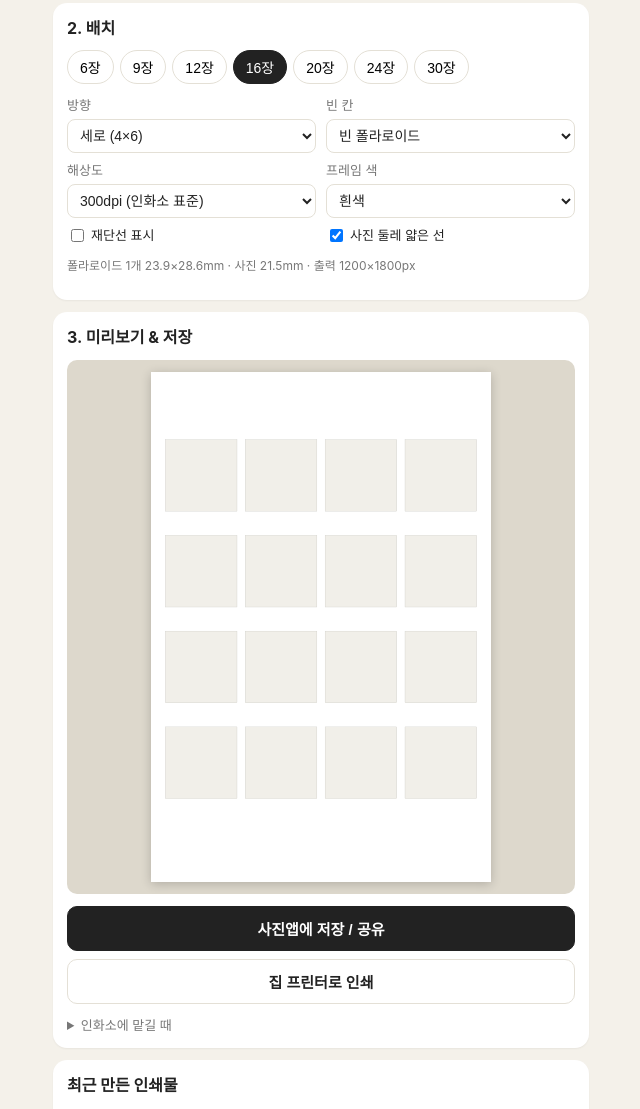
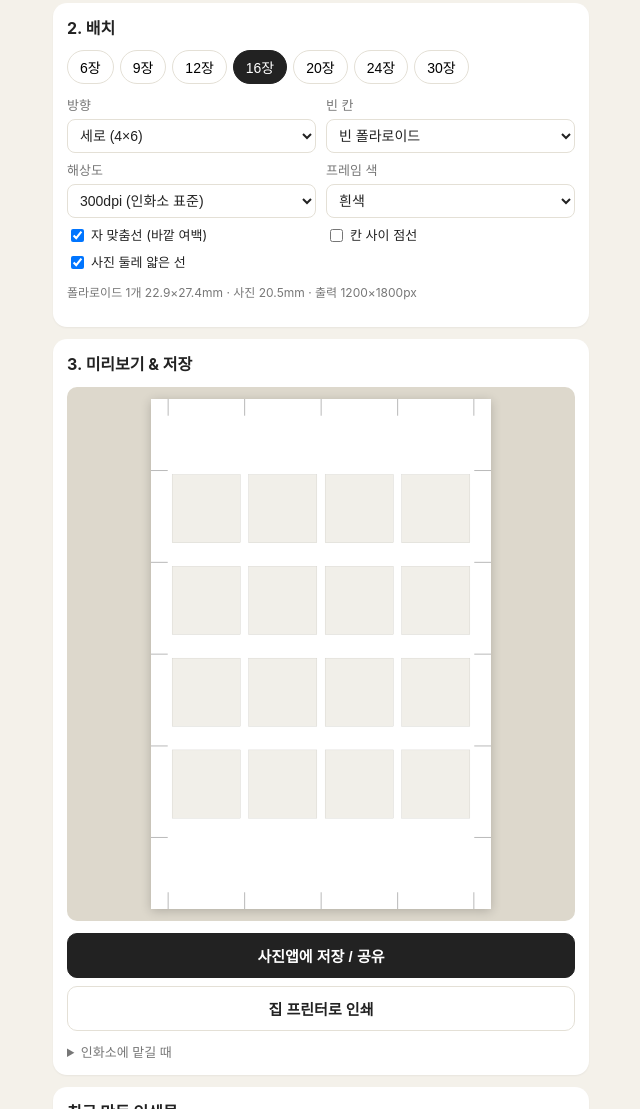
Before and after one commit to bychance11/testtest, a website built with Vite: page mini-polaroid/index.html in a window 1280 px wide. Shown: the part 238-1347 px from the top of the page, without its empty margins (319-959 px from the left). Built offline with nearby package versions, Linux system fonts and the light colour scheme.

Commit message:
Add ruler tick marks in outer margin for cutting
Draw 5mm black tick marks on all four page edges at every cell
boundary so a ruler can be aligned between opposite edges. Ticks stay
inside the outer margin and never enter the polaroid or photo area.
Outer safe margin raised from 3mm to 5mm to make room; the old dashed
cut lines across cells remain an optional, off-by-default aid.

Co-Authored-By: Claude Fable 5.1 <noreply@anthropic.com>
Claude-Session: https://claude.ai/code/session_01KBBNV1saWYwDAvNdHESpap

```diff
--- a/mini-polaroid/index.html
+++ b/mini-polaroid/index.html
@@ -71,7 +71,8 @@
             <option value="#1a1a1a">검정</option>
           </select>
         </label>
-        <label class="check"><input id="cutLines" type="checkbox" /> 재단선 표시</label>
+        <label class="check"><input id="rulerTicks" type="checkbox" checked /> 자 맞춤선 (바깥 여백)</label>
+        <label class="check"><input id="cutLines" type="checkbox" /> 칸 사이 점선</label>
         <label class="check"><input id="photoEdge" type="checkbox" checked /> 사진 둘레 얇은 선</label>
       </div>
       <p id="sizeInfo" class="muted small"></p>
@@ -94,8 +95,8 @@
         <summary>인화소에 맡길 때</summary>
         <ul>
           <li>저장된 JPEG 를 포토몬·찍스·스냅스 앱이나 키오스크에 4×6 으로 업로드합니다.</li>
-          <li>옵션은 <b>"꽉 채움"이 아니라 "여백 없이 맞춤/노컷"</b> 을 고르세요. 바깥 3mm 는 잘려도 괜찮게 만들어져 있습니다.</li>
-          <li>가위로 자를 때는 각 폴라로이드의 흰 테두리 경계를 따라 자르면 됩니다.</li>
+          <li>옵션은 <b>"꽉 채움"이 아니라 "여백 없이 맞춤/노컷"</b> 을 고르세요. 바깥 5mm 여백은 잘려도 괜찮게 만들어져 있습니다.</li>
+          <li>자를 때는 종이 가장자리의 짧은 검은 선(자 맞춤선)을 마주보는 변끼리 자로 이어 칼로 자르면 됩니다. 선은 바깥 여백에만 있어 사진에는 남지 않아요.</li>
         </ul>
       </details>
     </section>
--- a/mini-polaroid/src/layout.ts
+++ b/mini-polaroid/src/layout.ts
@@ -14,7 +14,8 @@ export const PRESETS: Preset[] = [
 ];
 
 export const PAGE_IN = { short: 4, long: 6 };  // 4x6 inch
-export const MARGIN_MM = 3;      // 인쇄 한 장 바깥쪽 안전여백 (키오스크 재단 대비)
+export const MARGIN_MM = 5;      // 인쇄 한 장 바깥쪽 안전여백. 자 맞춤선(5mm)이 들어갈 자리이자 키오스크 재단 대비
+export const TICK_MM = 5;        // 자 맞춤선 길이: 종이 가장자리에서 안쪽으로 0.5cm
 export const GUTTER_MM = 0;      // 폴라로이드 사이 간격 없음 — 각 칸의 흰 테두리가 곧 재단 여유
 export const CELL_RATIO = 1.2;   // 폴라로이드 세로/가로 (실물 88×107mm ≈ 1.216)
 export const SIDE_FRAC = 0.05;   // 좌/우/상 테두리 = 셀 가로의 5%  → 하단 여백 = 25%
@@ -27,6 +28,7 @@ export interface Layout {
   pageW: number; pageH: number;
   cols: number; rows: number;
   cellW: number; cellH: number;
+  margin: number;   // 바깥 안전여백 px
   border: number;   // 좌/우/상 테두리 px
   img: number;      // 정사각 사진 한 변 px
   cells: { x: number; y: number }[];
@@ -63,5 +65,5 @@ export function computeLayout(preset: Preset, orientation: Orientation, dpi: Dpi
     y: y0 + Math.floor(i / cols) * (cellH + gutter),
   }));
 
-  return { dpi, pageW, pageH, cols, rows, cellW, cellH, border, img, cells };
+  return { dpi, pageW, pageH, cols, rows, cellW, cellH, margin, border, img, cells };
 }
--- a/mini-polaroid/src/main.ts
+++ b/mini-polaroid/src/main.ts
@@ -76,6 +76,7 @@ $<HTMLSelectElement>("orientation").addEventListener("change", (e) => setOptions
 $<HTMLSelectElement>("emptyMode").addEventListener("change", (e) => setOptions({ emptyMode: (e.target as HTMLSelectElement).value as EmptyMode }));
 $<HTMLSelectElement>("dpi").addEventListener("change", (e) => setOptions({ dpi: Number((e.target as HTMLSelectElement).value) as Dpi }));
 $<HTMLSelectElement>("frameColor").addEventListener("change", (e) => setOptions({ frameColor: (e.target as HTMLSelectElement).value }));
+$<HTMLInputElement>("rulerTicks").addEventListener("change", (e) => setOptions({ rulerTicks: (e.target as HTMLInputElement).checked }));
 $<HTMLInputElement>("cutLines").addEventListener("change", (e) => setOptions({ showCutLines: (e.target as HTMLInputElement).checked }));
 $<HTMLInputElement>("photoEdge").addEventListener("change", (e) => setOptions({ photoEdge: (e.target as HTMLInputElement).checked }));
 
--- a/mini-polaroid/src/polaroid.ts
+++ b/mini-polaroid/src/polaroid.ts
@@ -1,4 +1,4 @@
-import type { Layout } from "./layout";
+import { mmToPx, TICK_MM, type Layout } from "./layout";
 import type { Photo, SheetOptions } from "./types";
 
 /** 사진의 정사각 크롭 소스 영역 계산 (cover + 사용자 조정) */
@@ -55,3 +55,35 @@ export function drawCutLines(ctx: CanvasRenderingContext2D | OffscreenCanvasRend
   }
   ctx.restore();
 }
+
+/**
+ * 자 맞춤선: 종이 가장자리 네 변에서 안쪽으로 TICK_MM(0.5cm) 만큼만 그리는 얇은 검은 선.
+ * 모든 칸 경계(세로 cols+1 개, 가로 rows+1 개) 위치에 찍히므로, 위·아래(또는 좌·우) 선을 자로 이으면 재단선이 된다.
+ * 선은 바깥 여백 안에만 있고 폴라로이드/사진 영역으로는 절대 들어가지 않는다.
+ */
+export function drawRulerTicks(ctx: CanvasRenderingContext2D | OffscreenCanvasRenderingContext2D, L: Layout) {
+  const x0 = L.cells[0].x, y0 = L.cells[0].y;
+  const gw = L.cols * L.cellW, gh = L.rows * L.cellH;
+  const tick = mmToPx(TICK_MM, L.dpi);
+  // 여백이 선 길이보다 좁으면(반올림 오차 등) 격자 직전까지만
+  const vLen = Math.min(tick, y0, L.pageH - (y0 + gh));
+  const hLen = Math.min(tick, x0, L.pageW - (x0 + gw));
+
+  ctx.save();
+  ctx.strokeStyle = "#000";
+  ctx.lineWidth = Math.max(1, Math.round(L.dpi / 300));   // 300dpi 1px, 600dpi 2px
+  ctx.setLineDash([]);
+  const half = ctx.lineWidth / 2;
+
+  for (let c = 0; c <= L.cols; c++) {                       // 세로 경계 → 위/아래 변에 세로 선
+    const x = Math.round(x0 + c * L.cellW) + (c === L.cols ? -half : half);
+    ctx.beginPath(); ctx.moveTo(x, 0); ctx.lineTo(x, vLen); ctx.stroke();
+    ctx.beginPath(); ctx.moveTo(x, L.pageH); ctx.lineTo(x, L.pageH - vLen); ctx.stroke();
+  }
+  for (let r = 0; r <= L.rows; r++) {                       // 가로 경계 → 좌/우 변에 가로 선
+    const y = Math.round(y0 + r * L.cellH) + (r === L.rows ? -half : half);
+    ctx.beginPath(); ctx.moveTo(0, y); ctx.lineTo(hLen, y); ctx.stroke();
+    ctx.beginPath(); ctx.moveTo(L.pageW, y); ctx.lineTo(L.pageW - hLen, y); ctx.stroke();
+  }
+  ctx.restore();
+}
--- a/mini-polaroid/src/render.ts
+++ b/mini-polaroid/src/render.ts
@@ -1,6 +1,6 @@
 import type { Layout } from "./layout";
 import type { Photo, SheetOptions } from "./types";
-import { drawCutLines, drawPolaroid } from "./polaroid";
+import { drawCutLines, drawPolaroid, drawRulerTicks } from "./polaroid";
 
 type Ctx = CanvasRenderingContext2D | OffscreenCanvasRenderingContext2D;
 
@@ -14,6 +14,7 @@ export function drawSheet(ctx: Ctx, L: Layout, slots: (Photo | null)[], opt: She
   ctx.fillRect(0, 0, L.pageW, L.pageH);
   L.cells.forEach((c, i) => drawPolaroid(ctx, L, c.x, c.y, slots[i] ?? null, opt));
   if (opt.showCutLines) drawCutLines(ctx, L);
+  if (opt.rulerTicks) drawRulerTicks(ctx, L);
   ctx.restore();
 }
 
--- a/mini-polaroid/src/state.ts
+++ b/mini-polaroid/src/state.ts
@@ -17,6 +17,7 @@ const state: AppState = {
     dpi: 300,
     emptyMode: "blank",
     showCutLines: false,
+    rulerTicks: true,
     frameColor: "#ffffff",
     photoEdge: true,
   },
--- a/mini-polaroid/src/types.ts
+++ b/mini-polaroid/src/types.ts
@@ -23,7 +23,8 @@ export interface SheetOptions {
   orientation: Orientation;
   dpi: Dpi;
   emptyMode: EmptyMode;
-  showCutLines: boolean;
+  showCutLines: boolean;    // 칸 경계를 가로지르는 점선 (사진 영역 위로 지나감)
+  rulerTicks: boolean;      // 바깥 여백에만 그리는 자 맞춤선 (사진 영역엔 선 없음)
   frameColor: string;
   photoEdge: boolean;       // 사진 둘레 얇은 회색선
 }
```
Also changed, not shown: docs/polaroid-print-pwa-plan.md (+15 -13 lines).
